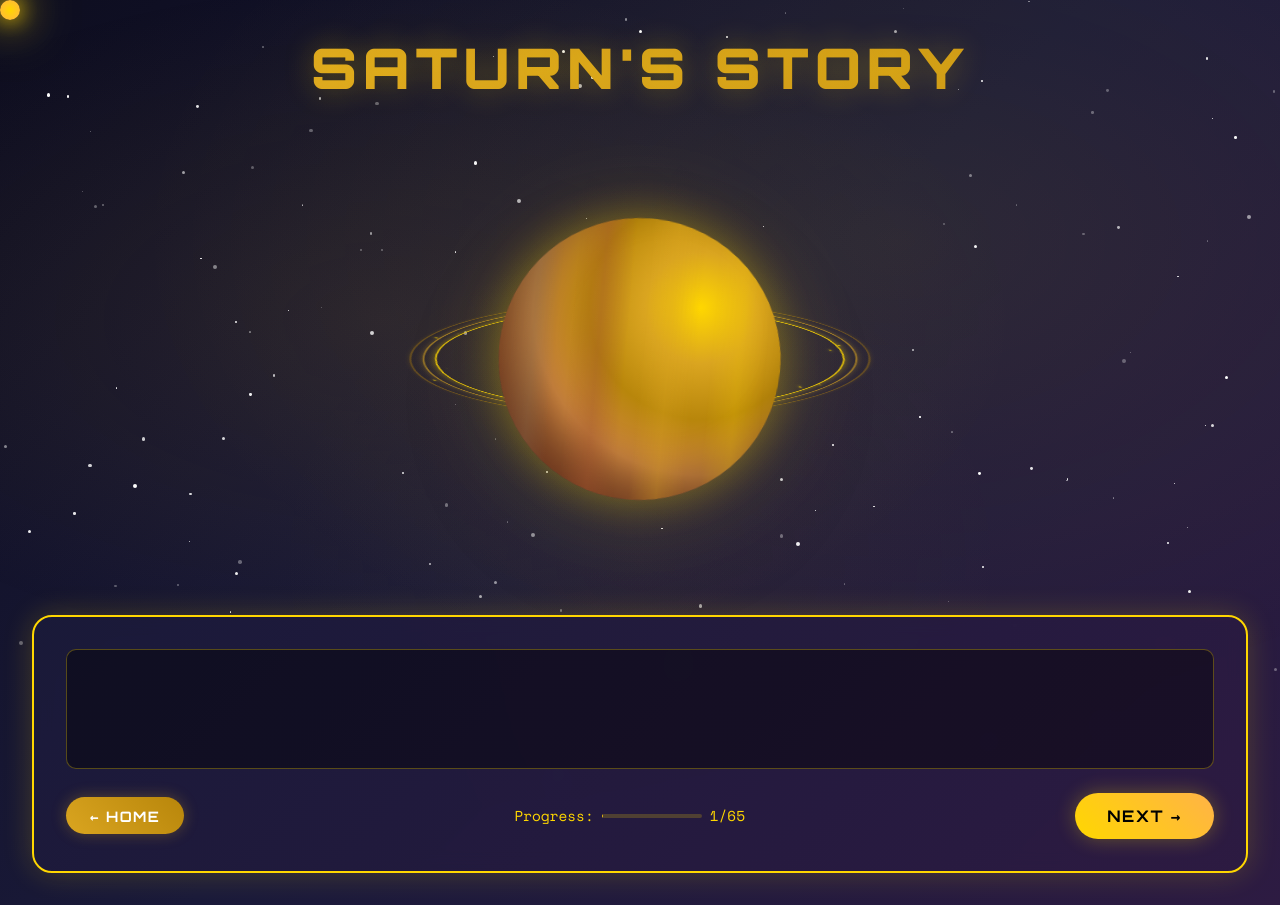
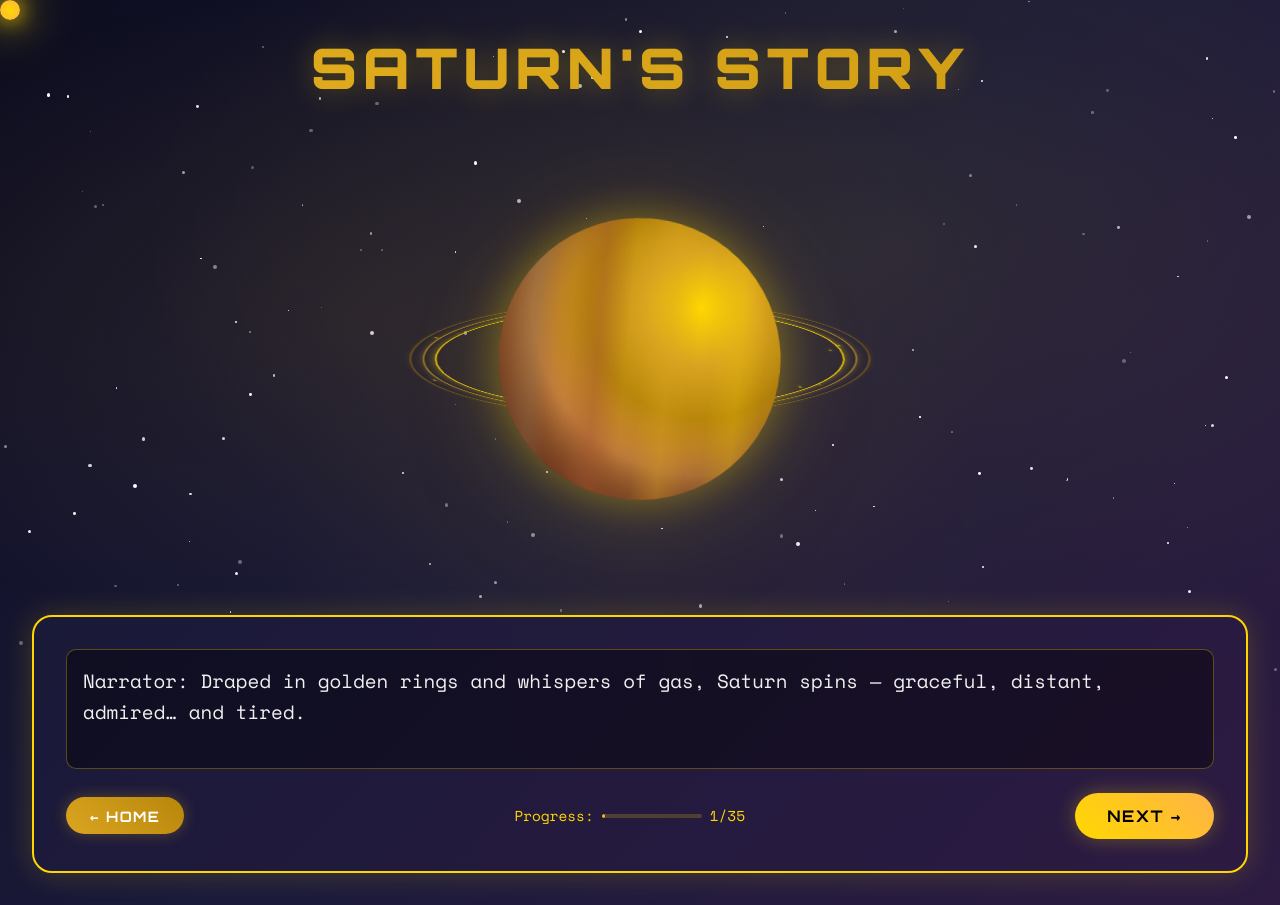
Before and after one commit to zGamingTechz/The-Planet-Story, a Flask app: page /saturn in a window 1280 px wide. Run offline with Flask 3, Linux system fonts and the light colour scheme.

Commit message:
Completed saturn's story (narration)

```diff
--- a/app.py
+++ b/app.py
@@ -310,7 +310,54 @@ def pluto_story():
 
 @app.route("/saturn", methods=["GET", "POST"])
 def saturn_story():
-    return render_template("saturn.html")
+    story = [
+        "Narrator: Draped in golden rings and whispers of gas, Saturn spins — graceful, distant, admired… and tired.",
+        "Venus: (gazing upward) Saturn… you always look so majestic.",
+        "Earth: Like royalty. The rings, the glow… You’re the showstopper of the system.",
+        "Saturn: (smiling softly) Beauty can be a burden. Sometimes I wonder if that’s all you see.",
+        "Mercury: Well, I mean… it’s hard not to stare. You're literally wearing a crown!",
+        "Mars: No one else has that kind of presence. You command space.",
+        "Saturn: (wistfully) And yet… no one asks what it’s like to carry it.",
+        "Jupiter: Carry it?",
+        "Saturn: These rings — they’re not decoration. They’re debris. Broken moons. Shattered promises. I didn’t choose them. I inherited them.",
+        "Neptune: A graveyard orbiting beauty… I understand now.",
+        "Uranus: They call them stunning. But they’re scars.",
+        "Saturn: Yes. And every time they sparkle, I remember what was lost.",
+        "Earth: But you never showed it. You always seemed… peaceful.",
+        "Saturn: (quietly) I had to. When you're admired, you don’t get to fall apart. Everyone looks to you — and expects grace.",
+        "Mercury: That’s heavy…",
+        "Venus: Maybe you’ve been performing elegance while carrying grief.",
+        "Saturn: I am the keeper of time, the planet of discipline. I spin slowly, not because I’m lazy — but because I’m deliberate. Because I remember.",
+        "Jupiter: You’ve always been the wise one… I never thought wisdom could hurt.",
+        "Saturn: Wisdom is forged in patience, in watching others burn and break. I’ve seen it all… and I’ve held the line.",
+        "Mars: So behind the rings… there’s more storm than stillness?",
+        "Saturn: Storms that rage for centuries. Winds faster than bullets. Pressure that could crush steel.",
+        "Earth: We only saw the beauty. Never the battle beneath it.",
+        "Saturn: Most do. That’s the curse of appearing perfect.",
+        "Narrator: And in that moment, the planets look at Saturn not as an icon — but as someone real. Someone who bore the weight of admiration and silence.",
+        "Mercury: We should’ve asked sooner… not just stared from afar.",
+        "Saturn: (smiling faintly) It’s all right. Admiration isn’t a crime. But understanding? That’s a gift.",
+        "Neptune: You are not just the ringed one. You are the one who remembers.",
+        "Jupiter: And holds it all with dignity.",
+        "Narrator: Saturn may wear rings, but they’re not decorations — they’re remains of moons, of moments, of memory.",
+        "Narrator: What looks like beauty is built from loss — broken pieces orbiting in silence, held with grace.",
+        "Narrator: He isn’t just the one with rings. He is the one who remembers... and never lets go.",
+        "Narrator: Saturn’s rings are made of ice and rock — remnants of moons torn apart by gravity.",
+        "Narrator: Despite its elegance, Saturn has storms that can last for years and encircle the entire planet.",
+        "Narrator: Beneath the clouds lies pressure strong enough to crush metal — silence hiding immense force.",
+        "Narrator: Its winds reach up to 1,800 km/h, faster than any hurricane on Earth.",
+        "Narrator: And while it looks slow, Saturn completes a full rotation in just 10 hours — one of the fastest spinners in the solar system."
+    ]
+
+    if request.method == "POST":
+        data = request.get_json()
+        story_part = data.get("story_part")
+
+        return jsonify({
+            "text": story[story_part]
+        })
+
+    return render_template("saturn.html", story = story[0])
 
 
 @app.route("/uranus", methods=["GET", "POST"])
--- a/templates/saturn.html
+++ b/templates/saturn.html
@@ -511,7 +511,7 @@
 
         // Story management
         let currentStoryPart = 1;
-        let totalParts = 65;
+        let totalParts = 35;
         let isTyping = false;
 
         // Typing animation function
```
